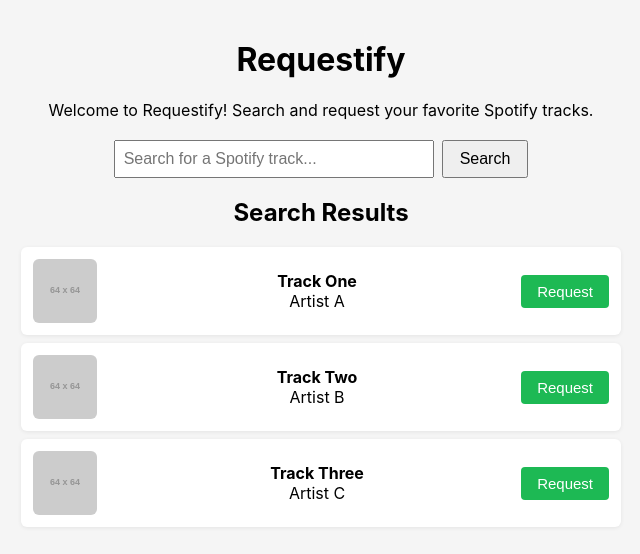
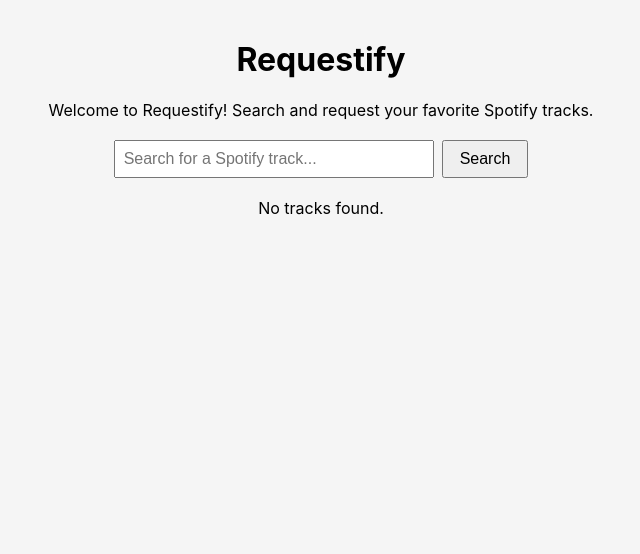
Before and after one commit to CasperStar/Requestify, a React (Create React App) app in the folder frontend/: page / in a window 1280 px wide. Shown: the top 554 px of the page, without its empty margins (319-959 px from the left). Built offline with nearby package versions, Linux system fonts and the light colour scheme.

Commit message:
start with empty list

```diff
--- a/frontend/src/App.tsx
+++ b/frontend/src/App.tsx
@@ -10,7 +10,7 @@
 ];
 
 function App() {
-  const [tracks, setTracks] = useState<Track[]>(dummyTracks);
+  const [tracks, setTracks] = useState<Track[]>([]);
 
   const handleSearch = (query: string) => {
     // TODO: Implement search logic to backend
```
